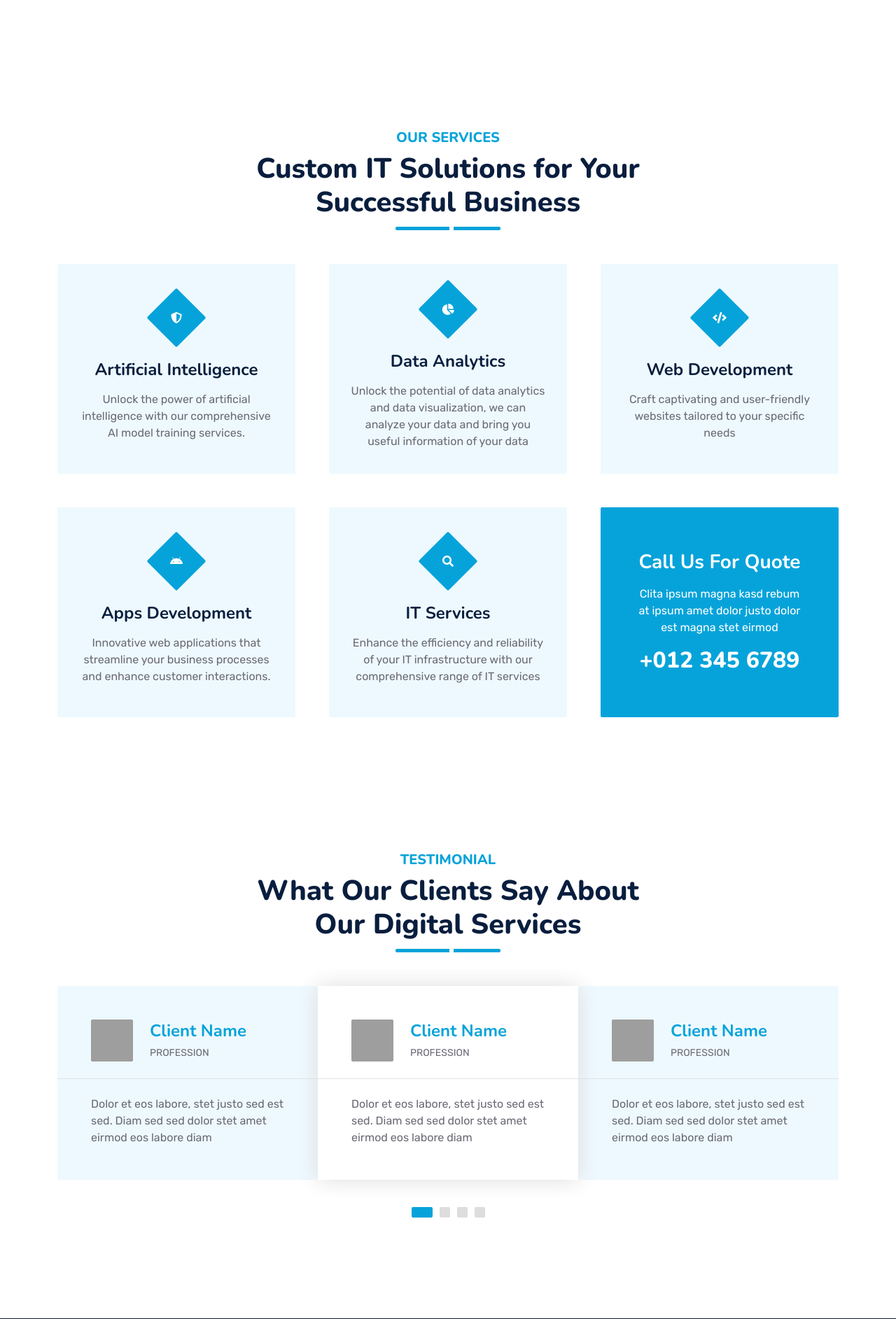
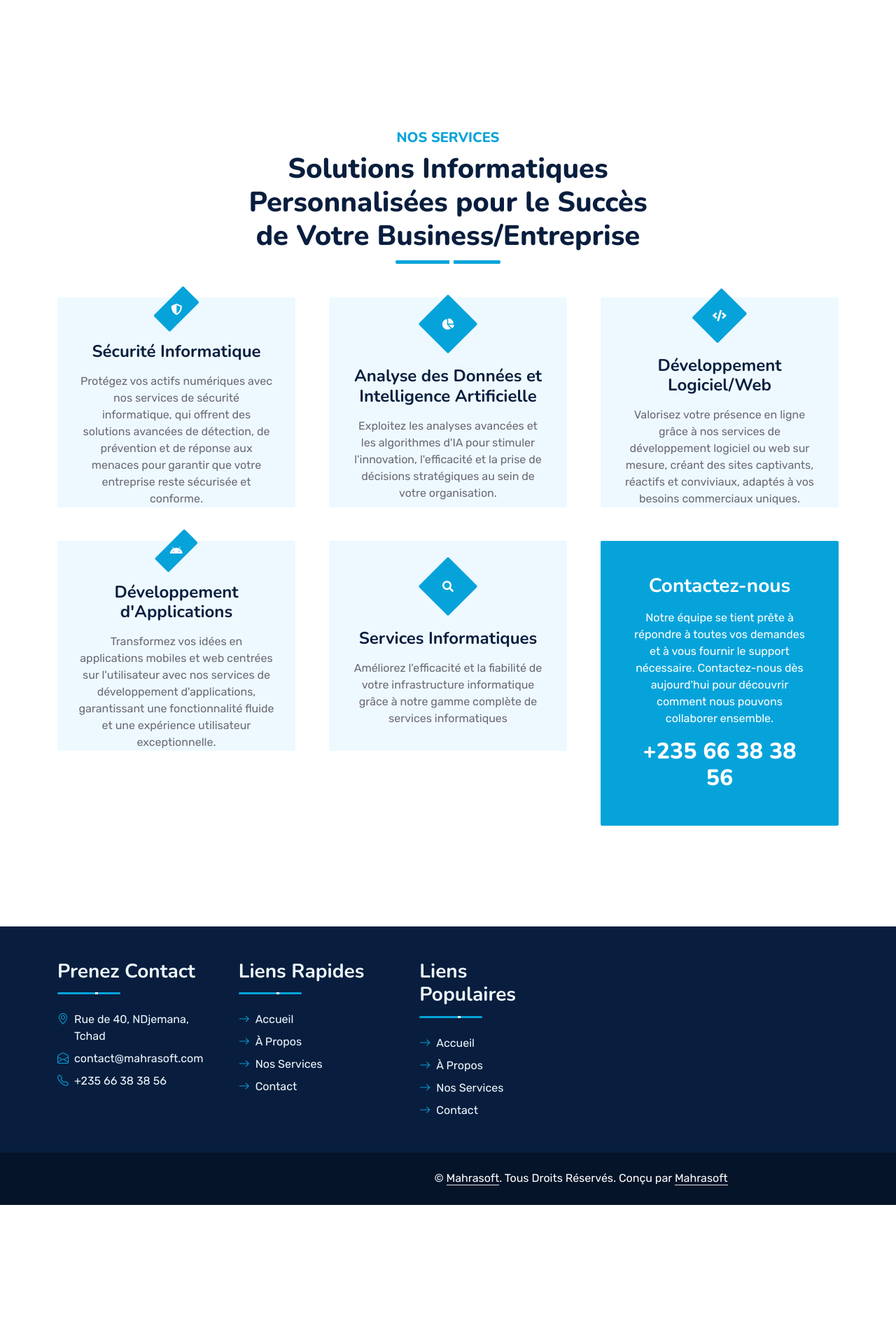
Before and after one commit to borkounou/Company_it_service, a FastAPI app: page /service in a window 1280 px wide. Shown: the part 434-2319 px from the top of the page at 70% size. After the commit the page ends 2156 px from the top, so only its background shows below. Run offline with FastAPI, Linux system fonts and the light colour scheme; some libraries are stand-ins or nearby versions; grey boxes are pictures that could not be loaded.

Commit message:
all translated into french

```diff
--- a/Backend/app/templates/base.html
+++ b/Backend/app/templates/base.html
@@ -75,8 +75,8 @@
                 </button>
                 <div class="collapse navbar-collapse" id="navbarCollapse">
                     <div class="navbar-nav ms-auto py-0">
-                        <a href="{{https_url_for(request,'index')}}" {% if current == "index" %}  class="nav-item nav-link active" {% else %} class="nav-item nav-link" {% endif %}  >Home</a>
-                        <a href="{{https_url_for(request,'about')}}" {% if current == "about" %}  class="nav-item nav-link active" {% else %} class="nav-item nav-link" {% endif %}>About</a>
+                        <a href="{{https_url_for(request,'index')}}" {% if current == "index" %}  class="nav-item nav-link active" {% else %} class="nav-item nav-link" {% endif %}  >Accueil</a>
+                        <a href="{{https_url_for(request,'about')}}" {% if current == "about" %}  class="nav-item nav-link active" {% else %} class="nav-item nav-link" {% endif %}>À Propos</a>
                         <a href="{{https_url_for(request,'service')}}"{% if current == "service" %} class="nav-item nav-link active" {% else %} class="nav-item nav-link" {% endif %}>Services</a>
                         <!-- <div class="nav-item dropdown">
                             <a href="#" {% if current == "blog" or current == "detail"  %} class="nav-link dropdown-toggle active" {% else %} class="nav-link dropdown-toggle" {% endif %} data-bs-toggle="dropdown">Blog</a>
--- a/Backend/app/templates/footer.html
+++ b/Backend/app/templates/footer.html
@@ -20,7 +20,7 @@
                     <div class="row gx-5">
                         <div class="col-lg-4 col-md-12 pt-5 mb-5">
                             <div class="section-title section-title-sm position-relative pb-3 mb-4">
-                                <h3 class="text-light mb-0">Get In Touch</h3>
+                                <h3 class="text-light mb-0">Prenez Contact</h3>
                             </div>
                             <div class="d-flex mb-2">
                                 <i class="bi bi-geo-alt text-primary me-2"></i>
@@ -34,34 +34,34 @@
                                 <i class="bi bi-telephone text-primary me-2"></i>
                                 <p class="mb-0">+235 66 38 38 56</p>
                             </div>
-                            <div class="d-flex mt-4">
+                            <!-- <div class="d-flex mt-4">
                                 <a class="btn btn-primary btn-square me-2" href="#"><i class="fab fa-twitter fw-normal"></i></a>
                                 <a class="btn btn-primary btn-square me-2" href="#"><i class="fab fa-facebook-f fw-normal"></i></a>
                                 <a class="btn btn-primary btn-square me-2" href="#"><i class="fab fa-linkedin-in fw-normal"></i></a>
                                 <a class="btn btn-primary btn-square" href="#"><i class="fab fa-instagram fw-normal"></i></a>
+                            </div> -->
+                        </div>
+                        <div class="col-lg-4 col-md-12 pt-0 pt-lg-5 mb-5">
+                            <div class="section-title section-title-sm position-relative pb-3 mb-4">
+                                <h3 class="text-light mb-0">Liens Rapides</h3>
+                            </div>
+                            <div class="link-animated d-flex flex-column justify-content-start">
+                                <a class="text-light mb-2" href="#"><i class="bi bi-arrow-right text-primary me-2"></i>Accueil</a>
+                                <a class="text-light mb-2" href="#"><i class="bi bi-arrow-right text-primary me-2"></i>À Propos</a>
+                                <a class="text-light mb-2" href="#"><i class="bi bi-arrow-right text-primary me-2"></i>Nos Services</a>
+                                <a class="text-light" href="#"><i class="bi bi-arrow-right text-primary me-2"></i>Contact</a>
                             </div>
                         </div>
                         <div class="col-lg-4 col-md-12 pt-0 pt-lg-5 mb-5">
                             <div class="section-title section-title-sm position-relative pb-3 mb-4">
-                                <h3 class="text-light mb-0">Quick Links</h3>
+                                <h3 class="text-light mb-0">Liens Populaires</h3>
                             </div>
                             <div class="link-animated d-flex flex-column justify-content-start">
-                                <a class="text-light mb-2" href="#"><i class="bi bi-arrow-right text-primary me-2"></i>Home</a>
-                                <a class="text-light mb-2" href="#"><i class="bi bi-arrow-right text-primary me-2"></i>About Us</a>
-                                <a class="text-light mb-2" href="#"><i class="bi bi-arrow-right text-primary me-2"></i>Our Services</a>
-                                <a class="text-light" href="#"><i class="bi bi-arrow-right text-primary me-2"></i>Contact Us</a>
-                            </div>
-                        </div>
-                        <div class="col-lg-4 col-md-12 pt-0 pt-lg-5 mb-5">
-                            <div class="section-title section-title-sm position-relative pb-3 mb-4">
-                                <h3 class="text-light mb-0">Popular Links</h3>
-                            </div>
-                            <div class="link-animated d-flex flex-column justify-content-start">
-                                <a class="text-light mb-2" href="#"><i class="bi bi-arrow-right text-primary me-2"></i>Home</a>
-                                <a class="text-light mb-2" href="#"><i class="bi bi-arrow-right text-primary me-2"></i>About Us</a>
-                                <a class="text-light mb-2" href="#"><i class="bi bi-arrow-right text-primary me-2"></i>Our Services</a>
+                                <a class="text-light mb-2" href="#"><i class="bi bi-arrow-right text-primary me-2"></i>Accueil</a>
+                                <a class="text-light mb-2" href="#"><i class="bi bi-arrow-right text-primary me-2"></i>À Propos</a>
+                                <a class="text-light mb-2" href="#"><i class="bi bi-arrow-right text-primary me-2"></i>Nos Services</a>
 
-                                <a class="text-light" href="#"><i class="bi bi-arrow-right text-primary me-2"></i>Contact Us</a>
+                                <a class="text-light" href="#"><i class="bi bi-arrow-right text-primary me-2"></i>Contact</a>
                             </div>
                         </div>
                     </div>
@@ -74,9 +74,8 @@
             <div class="row justify-content-end">
                 <div class="col-lg-8 col-md-6">
                     <div class="d-flex align-items-center justify-content-center" style="height: 75px;">
-                        <p class="mb-0">&copy; <a class="text-white border-bottom" href="#">Mahrasoft</a>. All Rights Reserved.
-
-						Designed by <a class="text-white border-bottom" href="https://mahrasoft.com">Mahrasoft</a></p>
+                        <p class="mb-0">&copy; <a class="text-white border-bottom" href="#">Mahrasoft</a>. Tous Droits Réservés.
+                            Conçu par <a class="text-white border-bottom" href="https://mahrasoft.com">Mahrasoft</a></p>
                     </div>
                 </div>
             </div>
--- a/Backend/app/templates/service.html
+++ b/Backend/app/templates/service.html
@@ -5,7 +5,7 @@
     <div class="row py-5">
         <div class="col-12 pt-lg-5 mt-lg-5 text-center">
             <h1 class="display-4 text-white animated zoomIn">Services</h1>
-            <a href="" class="h5 text-white">Home</a>
+            <a href="" class="h5 text-white">Acceuil</a>
             <i class="far fa-circle text-white px-2"></i>
             <a href="" class="h5 text-white">Services</a>
         </div>
@@ -20,8 +20,8 @@
  <div class="container-fluid py-5 wow fadeInUp" data-wow-delay="0.1s">
     <div class="container py-5">
         <div class="section-title text-center position-relative pb-3 mb-5 mx-auto" style="max-width: 600px;">
-            <h5 class="fw-bold text-primary text-uppercase">Our Services</h5>
-            <h1 class="mb-0">Custom IT Solutions for Your Successful Business</h1>
+            <h5 class="fw-bold text-primary text-uppercase">NOS SERVICES</h5>
+            <h1 class="mb-0">Solutions Informatiques Personnalisées pour le Succès de Votre Business/Entreprise</h1>
         </div>
         <div class="row g-5">
             <div class="col-lg-4 col-md-6 wow zoomIn" data-wow-delay="0.3s">
@@ -29,8 +29,8 @@
                     <div class="service-icon">
                         <i class="fa fa-shield-alt text-white"></i>
                     </div>
-                    <h4 class="mb-3">Artificial Intelligence</h4>
-                    <p class="m-0">Unlock the power of artificial intelligence with our comprehensive AI model training services.</p>
+                    <h4 class="mb-3">Sécurité Informatique</h4>
+                    <p class="m-0">Protégez vos actifs numériques avec nos services de sécurité informatique, qui offrent des solutions avancées de détection, de prévention et de réponse aux menaces pour garantir que votre entreprise reste sécurisée et conforme.</p>
                     <a class="btn btn-lg btn-primary rounded" href="">
                         <i class="bi bi-arrow-right"></i>
                     </a>
@@ -41,8 +41,8 @@
                     <div class="service-icon">
                         <i class="fa fa-chart-pie text-white"></i>
                     </div>
-                    <h4 class="mb-3">Data Analytics</h4>
-                    <p class="m-0">Unlock the potential of data analytics and data visualization, we can analyze your data and bring you useful information of your data</p>
+                    <h4 class="mb-3">Analyse des Données et Intelligence Artificielle</h4>
+                    <p class="m-0">Exploitez les analyses avancées et les algorithmes d'IA pour stimuler l'innovation, l'efficacité et la prise de décisions stratégiques au sein de votre organisation.</p>
                     <a class="btn btn-lg btn-primary rounded" href="">
                         <i class="bi bi-arrow-right"></i>
                     </a>
@@ -53,8 +53,8 @@
                     <div class="service-icon">
                         <i class="fa fa-code text-white"></i>
                     </div>
-                    <h4 class="mb-3">Web Development</h4>
-                    <p class="m-0">Craft captivating and user-friendly websites tailored to your specific needs</p>
+                    <h4 class="mb-3">Développement Logiciel/Web</h4>
+                    <p class="m-0">Valorisez votre présence en ligne grâce à nos services de développement logiciel ou web sur mesure, créant des sites captivants, réactifs et conviviaux, adaptés à vos besoins commerciaux uniques.</p>
                     <a class="btn btn-lg btn-primary rounded" href="">
                         <i class="bi bi-arrow-right"></i>
                     </a>
@@ -65,8 +65,8 @@
                     <div class="service-icon">
                         <i class="fab fa-android text-white"></i>
                     </div>
-                    <h4 class="mb-3">Apps Development</h4>
-                    <p class="m-0">Innovative web applications that streamline your business processes and enhance customer interactions.</p>
+                    <h4 class="mb-3">Développement d'Applications</h4>
+                    <p class="m-0">Transformez vos idées en applications mobiles et web centrées sur l'utilisateur avec nos services de développement d'applications, garantissant une fonctionnalité fluide et une expérience utilisateur exceptionnelle.</p>
                     <a class="btn btn-lg btn-primary rounded" href="">
                         <i class="bi bi-arrow-right"></i>
                     </a>
@@ -77,8 +77,8 @@
                     <div class="service-icon">
                         <i class="fa fa-search text-white"></i>
                     </div>
-                    <h4 class="mb-3">IT Services</h4>
-                    <p class="m-0">Enhance the efficiency and reliability of your IT infrastructure with our comprehensive range of IT services</p>
+                    <h4 class="mb-3">Services Informatiques</h4>
+                    <p class="m-0">Améliorez l'efficacité et la fiabilité de votre infrastructure informatique grâce à notre gamme complète de services informatiques</p>
                     <a class="btn btn-lg btn-primary rounded" href="">
                         <i class="bi bi-arrow-right"></i>
                     </a>
@@ -86,9 +86,9 @@
             </div>
             <div class="col-lg-4 col-md-6 wow zoomIn" data-wow-delay="0.9s">
                 <div class="position-relative bg-primary rounded h-100 d-flex flex-column align-items-center justify-content-center text-center p-5">
-                    <h3 class="text-white mb-3">Call Us For Quote</h3>
-                    <p class="text-white mb-3">Clita ipsum magna kasd rebum at ipsum amet dolor justo dolor est magna stet eirmod</p>
-                    <h2 class="text-white mb-0">+012 345 6789</h2>
+                    <h3 class="text-white mb-3">Contactez-nous</h3>
+                    <p class="text-white mb-3">Notre équipe se tient prête à répondre à toutes vos demandes et à vous fournir le support nécessaire. Contactez-nous dès aujourd'hui pour découvrir comment nous pouvons collaborer ensemble.</p>
+                    <h2 class="text-white mb-0">+235 66 38 38 56</h2>
                 </div>
             </div>
         </div>
@@ -98,7 +98,7 @@
 
 
 <!-- Testimonial Start -->
-<div class="container-fluid py-5 wow fadeInUp" data-wow-delay="0.1s">
+<!-- <div class="container-fluid py-5 wow fadeInUp" data-wow-delay="0.1s">
     <div class="container py-5">
         <div class="section-title text-center position-relative pb-3 mb-4 mx-auto" style="max-width: 600px;">
             <h5 class="fw-bold text-primary text-uppercase">Testimonial</h5>
@@ -155,7 +155,7 @@
             </div>
         </div>
     </div>
-</div>
+</div> -->
 <!-- Testimonial End -->
 
 
```
Also changed, not shown: Backend/app/templates/about.html (+5 -5 lines), Backend/app/templates/contact.html (+11 -11 lines), Backend/app/templates/index.html (+13 -13 lines).
